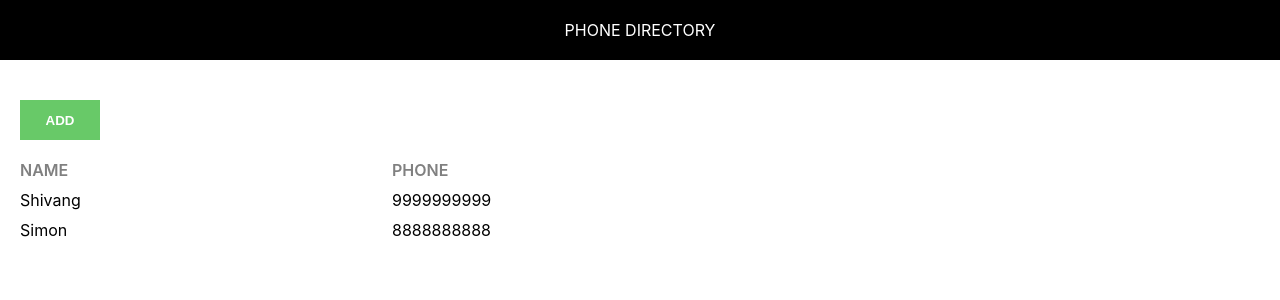
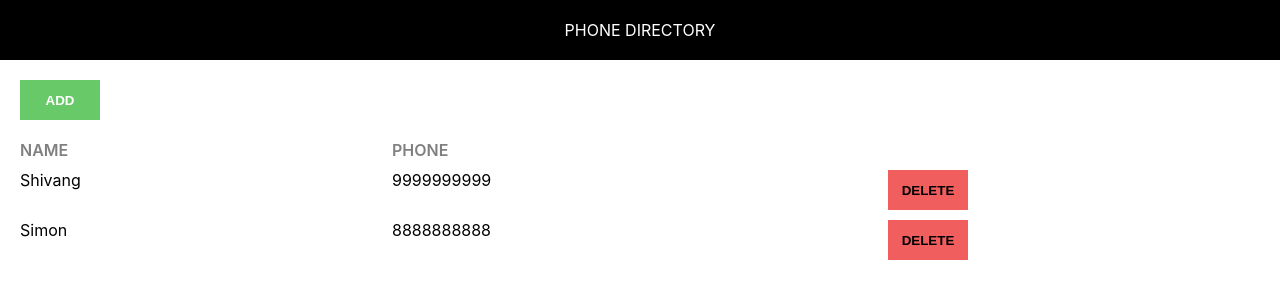
Before and after one commit to lucifer-art/phone-directory, a React (Create React App) app: page / in a window 1280 px wide. Shown: the top 300 px of the page. Built offline with nearby package versions, Linux system fonts and the light colour scheme.

Commit message:
added view for delete buttton

```diff
--- a/src/App.css
+++ b/src/App.css
@@ -8,8 +8,6 @@
     width: 80px;
     height:40px;
     font-weight: bold;
-    margin-top: 20px;
-    margin-bottom: 20px;
 }
 .add{
     background-color: #68c968;
@@ -26,3 +24,7 @@
     text-transform: uppercase;
     color:#808080;
 }
+.delete{
+    background-color: rgb(240, 94, 94);
+    color: #000;
+}
--- a/src/App.js
+++ b/src/App.js
@@ -22,7 +22,7 @@ class App extends Component {
         </div> */}
         <Header>Hello World!</Header>
         <div className='component-body-container'>
-          <button className='cust-btn add'>Add</button>
+          <button className='cust-btn add' style={{marginBottom:'20px'}}>Add</button>
           <div className='gridView'>
             <div className='nameText'>Name</div>
             <div className='phoneText'>Phone</div>
@@ -33,6 +33,7 @@ class App extends Component {
                 <div key={sub.id} className='gridView'>
                   <div>{sub.name}</div>
                   <div>{sub.phone}</div>
+                  <div><button className='cust-btn delete'>Delete</button></div>
                 </div>
               )
             })
```
Also changed, not shown: 1 other file (tests, documents, lock files or other folders).
